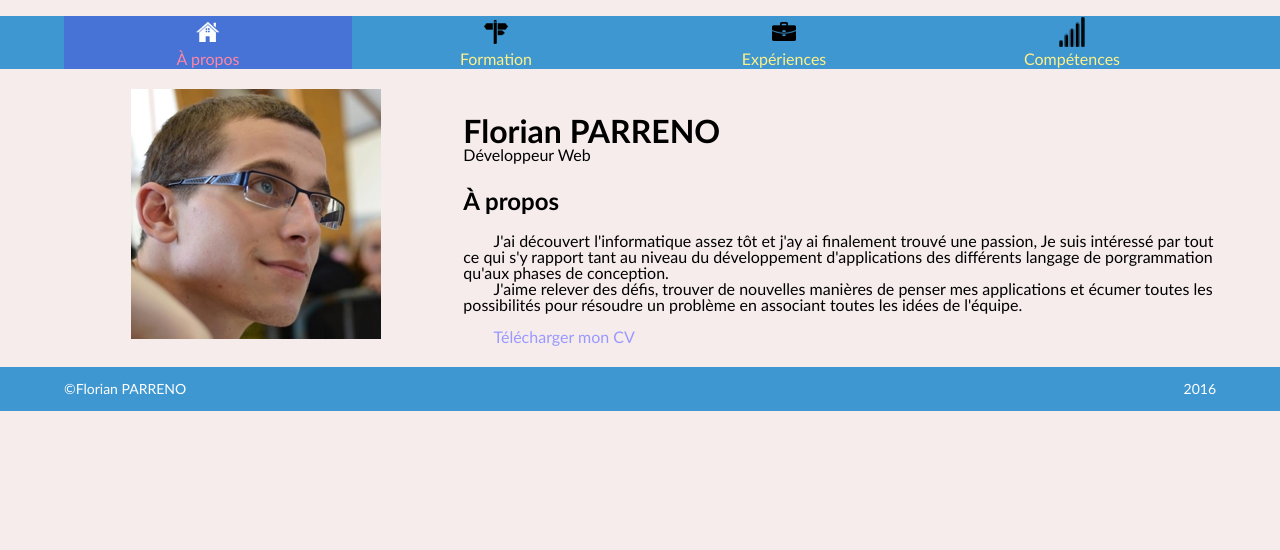
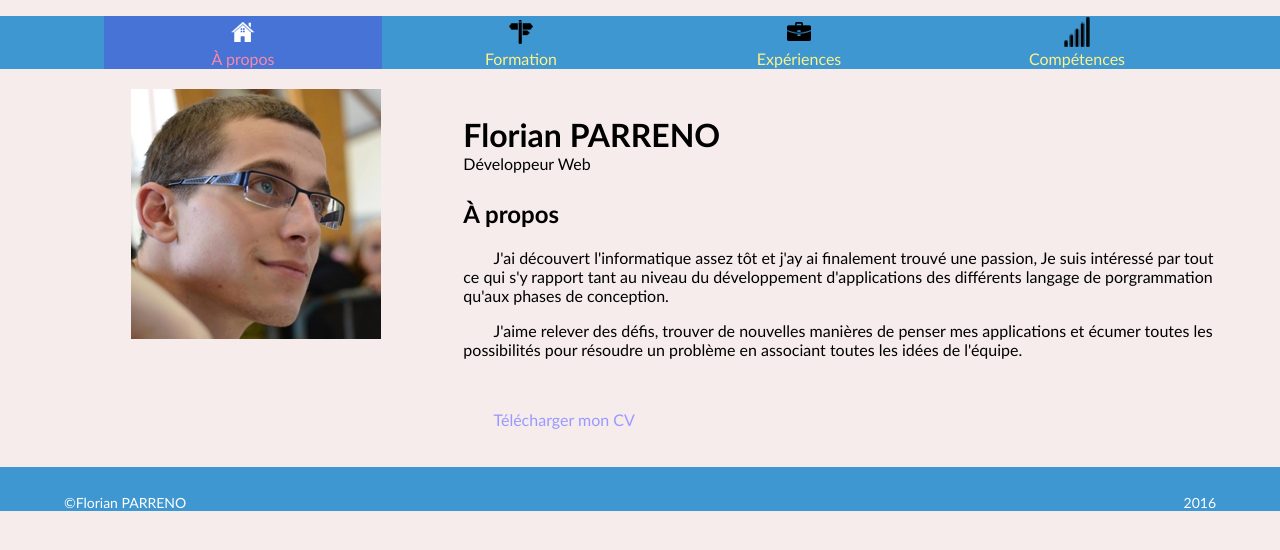
Before and after one commit to flohw/flohw.github.io, a Jekyll site: the page built from index.html, in a window 1280 px wide. Shown: the top 550 px of the page. Built offline with Jekyll 4.4.1, drawn with Linux system fonts in a browser that asks for light colours.

Commit message:
Remove reset css

```diff
--- a/_sass/reset.scss
+++ /dev/null
@@ -1,48 +0,0 @@
-/* http://meyerweb.com/eric/tools/css/reset/
-   v2.0 | 20110126
-   License: none (public domain)
-*/
-
-html, body, div, span, applet, object, iframe,
-h1, h2, h3, h4, h5, h6, p, blockquote, pre,
-a, abbr, acronym, address, big, cite, code,
-del, dfn, em, img, ins, kbd, q, s, samp,
-small, strike, strong, sub, sup, tt, var,
-b, u, i, center,
-dl, dt, dd, ol, ul, li,
-fieldset, form, label, legend,
-table, caption, tbody, tfoot, thead, tr, th, td,
-article, aside, canvas, details, embed,
-figure, figcaption, footer, header, hgroup,
-menu, nav, output, ruby, section, summary,
-time, mark, audio, video {
-	margin: 0;
-	padding: 0;
-	border: 0;
-	font-size: 100%;
-	font: inherit;
-	vertical-align: baseline;
-}
-/* HTML5 display-role reset for older browsers */
-article, aside, details, figcaption, figure,
-footer, header, hgroup, menu, nav, section {
-	display: block;
-}
-body {
-	line-height: 1;
-}
-ol, ul {
-	list-style: none;
-}
-blockquote, q {
-	quotes: none;
-}
-blockquote:before, blockquote:after,
-q:before, q:after {
-	content: '';
-	content: none;
-}
-table {
-	border-collapse: collapse;
-	border-spacing: 0;
-}
--- a/css/main.scss
+++ b/css/main.scss
@@ -1,5 +1,4 @@
 ---
 layout: nil
 ---
-@import "reset",
-        "style";
+@import "style";
```
